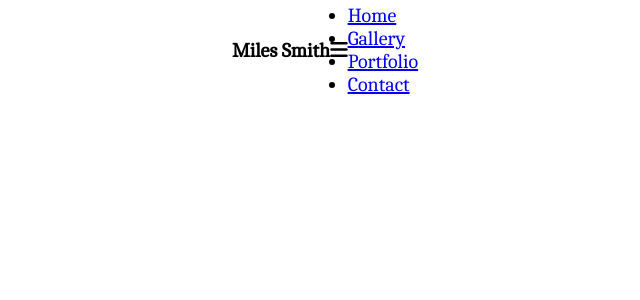
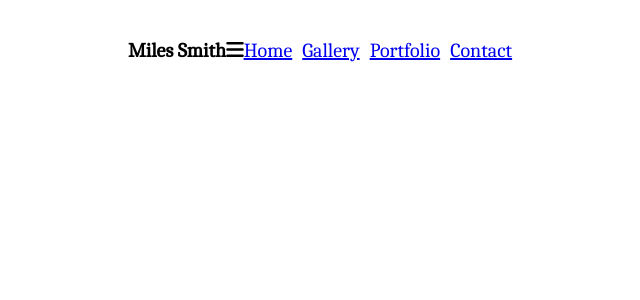
Before and after one commit to jgoth23/miles-smith-website, a React (Create React App) app in the folder miles-smith-website/: page / in a window 1280 px wide. Shown: the top 300 px of the page, without its empty margins (325-965 px from the left). Built offline with nearby package versions, Linux system fonts and the light colour scheme.

Commit message:
links spaced

```diff
--- a/miles-smith-website/src/components/Navbar.css
+++ b/miles-smith-website/src/components/Navbar.css
@@ -17,4 +17,5 @@
   display: grid;
   grid-template-columns: repeat(5, auto);
   grid-gap: 10px;
+  list-style: none;
 }
--- a/miles-smith-website/src/components/Navbar.js
+++ b/miles-smith-website/src/components/Navbar.js
@@ -15,7 +15,7 @@ class Navbar extends Component {
         <div className="menu-icon" onClick={this.handleClick}>
         <i className={this.state.clicked ? 'fas fa-times' : 'fas fa-bars'}></i>
         </div>
-        <ul>
+        <ul className={this.state.clicked ? 'nav-menu active' : 'nav-menu'}>
           {MenuItems.map((item, index) => {
             return (
               <li key={index}>
```
